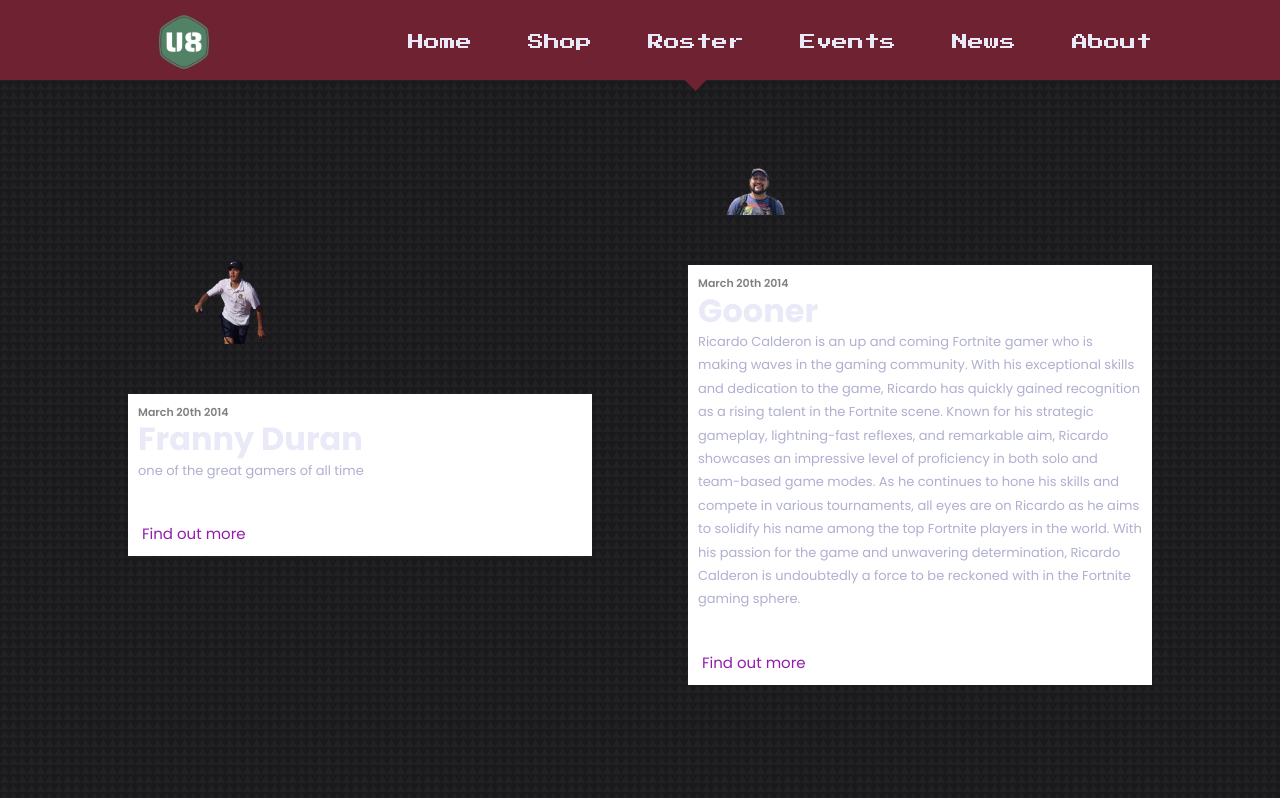
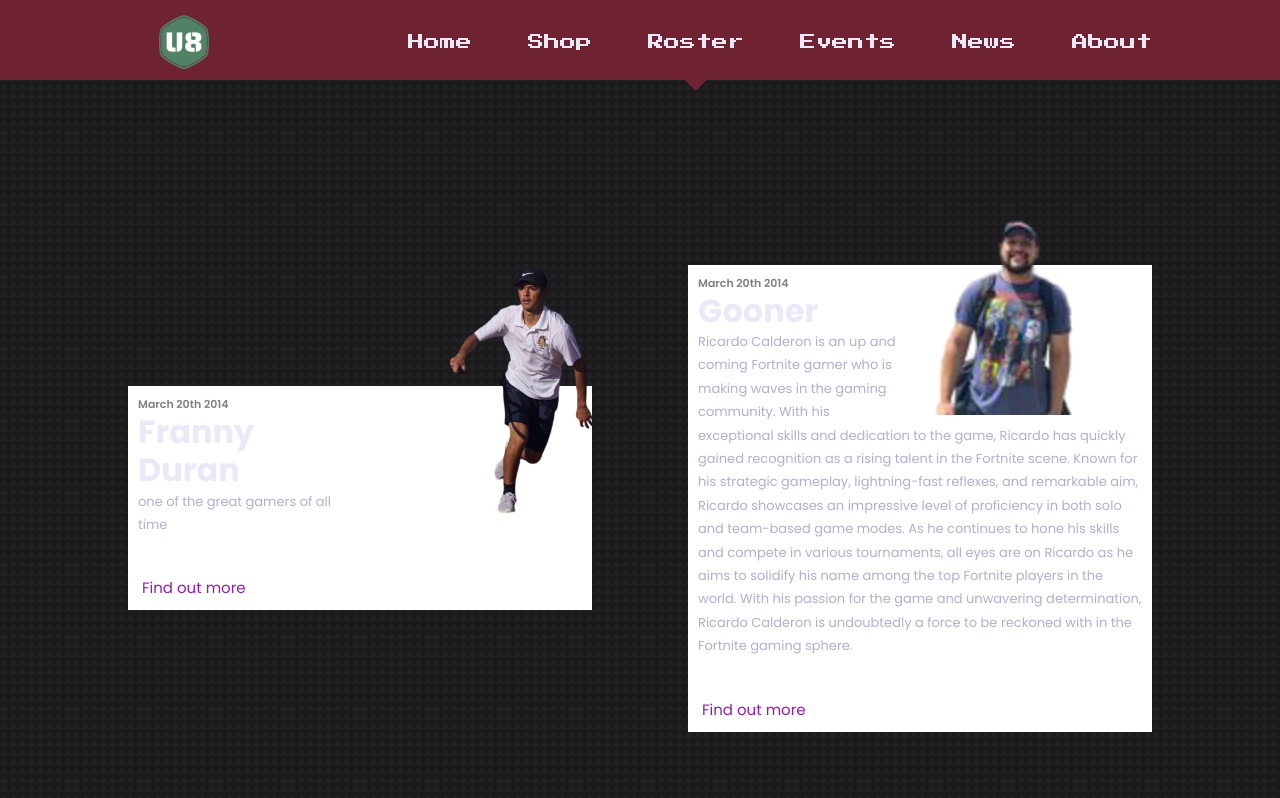
Before and after one commit to ChrisCarteno/u8gamers, a React (Create React App) app: page /roster in a window 1280 px wide. Shown: the top 798 px of the page. Built offline with nearby package versions, Linux system fonts and the light colour scheme.

Commit message:
some more styling'

```diff
--- a/src/pages/roster/roster.css
+++ b/src/pages/roster/roster.css
@@ -26,12 +26,13 @@
 }
 
 .card-header > img {
-  width: 150px;
-  height: 100px;
+  width: 250px;
+  height: 300px;
   object-fit: cover;
   object-position: top;
   position: relative;
   z-index: 10;
+  float: right;
 }
 
 .card-header--title {
```
